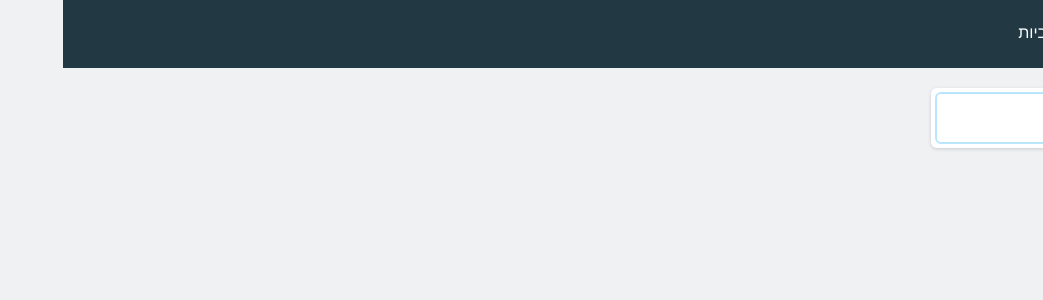
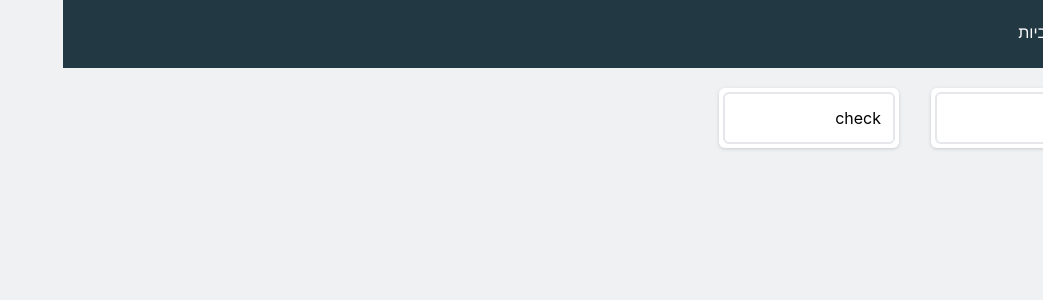
Before and after one commit to ornevo/BlueEyes, a React (Create React App) app in the folder blue-eyes/: page / in a window 1280 px wide. Shown: the top 300 px of the page, without its empty margins (237-1280 px from the left). Built offline with nearby package versions, Linux system fonts and the light colour scheme.

Commit message:
Fix colors of notifications

```diff
--- a/blue-eyes/src/App.js
+++ b/blue-eyes/src/App.js
@@ -24,14 +24,24 @@ class App extends Component {
           words: ["הטעיה", "תירס חם"],
           freq: 52.5,
           time: "11:24",
-          date: '1.2.2020'
+          date: '1.2.2020',
+          id: "abhcdbiabsbds"
+        },
+        {
+          severity: Constants.SEVERITY_LOW,
+          words: ["שקר כלשהוא"],
+          freq: 52.5,
+          time: "15:32",
+          date: '28.1.2020',
+          id: "abhcdbiaasjd4"
         },
         {
           severity: Constants.SEVERITY_MID,
           words: ["מנהרה"],
           freq: 52.5,
           time: "13:51",
-          date: '1.2.2020'
+          date: '1.2.2020',
+          id: "abhcdbiaasjds"
         }
       ]
     }
--- a/blue-eyes/src/components/stateful/NotificationsBody.jsx
+++ b/blue-eyes/src/components/stateful/NotificationsBody.jsx
@@ -13,7 +13,7 @@ class NotificationsBody extends Component {
             <div className="grid grid-cols-6 gap-8 p-5">
                 {/* TODO: filtering, sorting, etc... */}
                 {this.props.notifications.map(not => (
-                    <Notification data={not} />
+                    <Notification data={not} key={not.id}/>
                 ))}
             </div>
         );
--- a/blue-eyes/src/components/stateless/Notification.jsx
+++ b/blue-eyes/src/components/stateless/Notification.jsx
@@ -7,7 +7,7 @@ export default function Notification(props) {
                     sever === Constants.SEVERITY_MID ? "orange-400" : "emerald-500";
     return (
         <div className="notification-cont rounded-md p-1 bg-white drop-shadow">
-            <div className="rounded-md p-3 bg-white border-sky-200 border-2">
+            <div className={"rounded-md p-3 bg-white border-" + color + " border-2"}>
             check
 
             </div>
```
